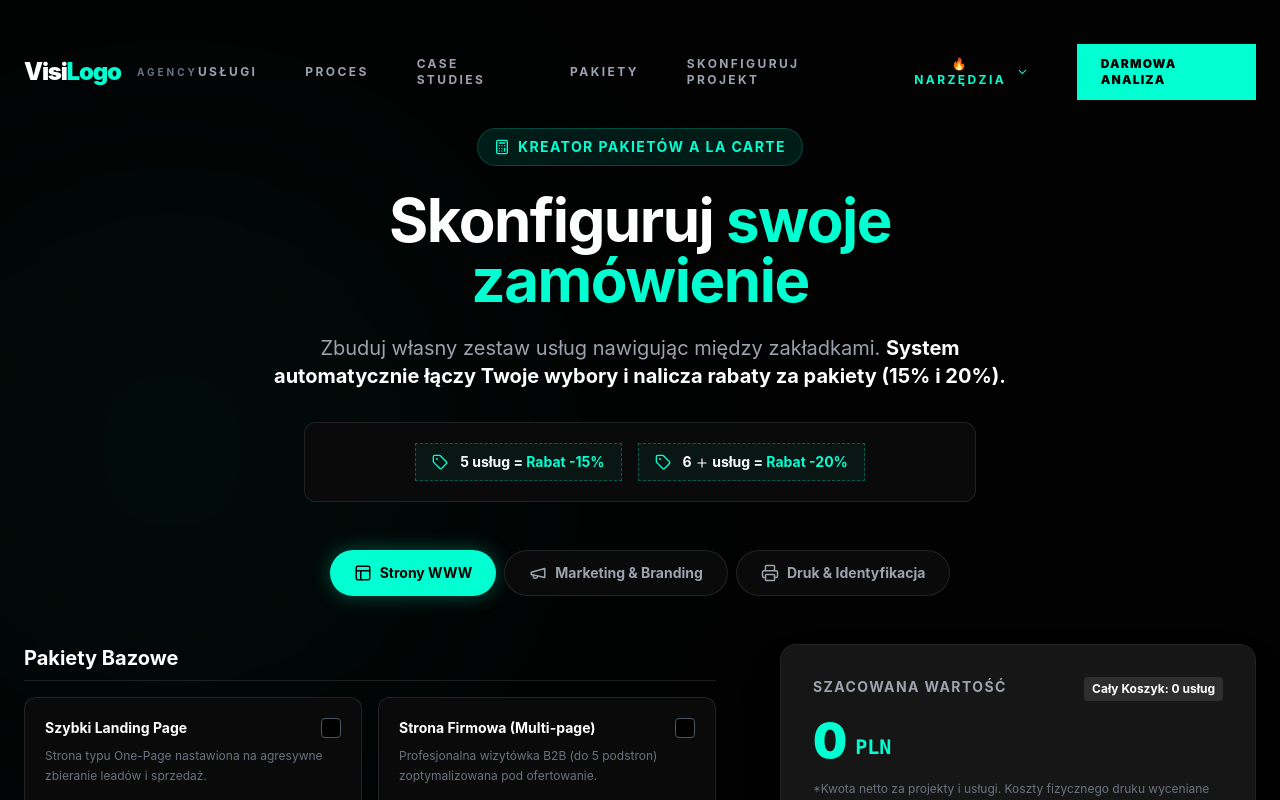
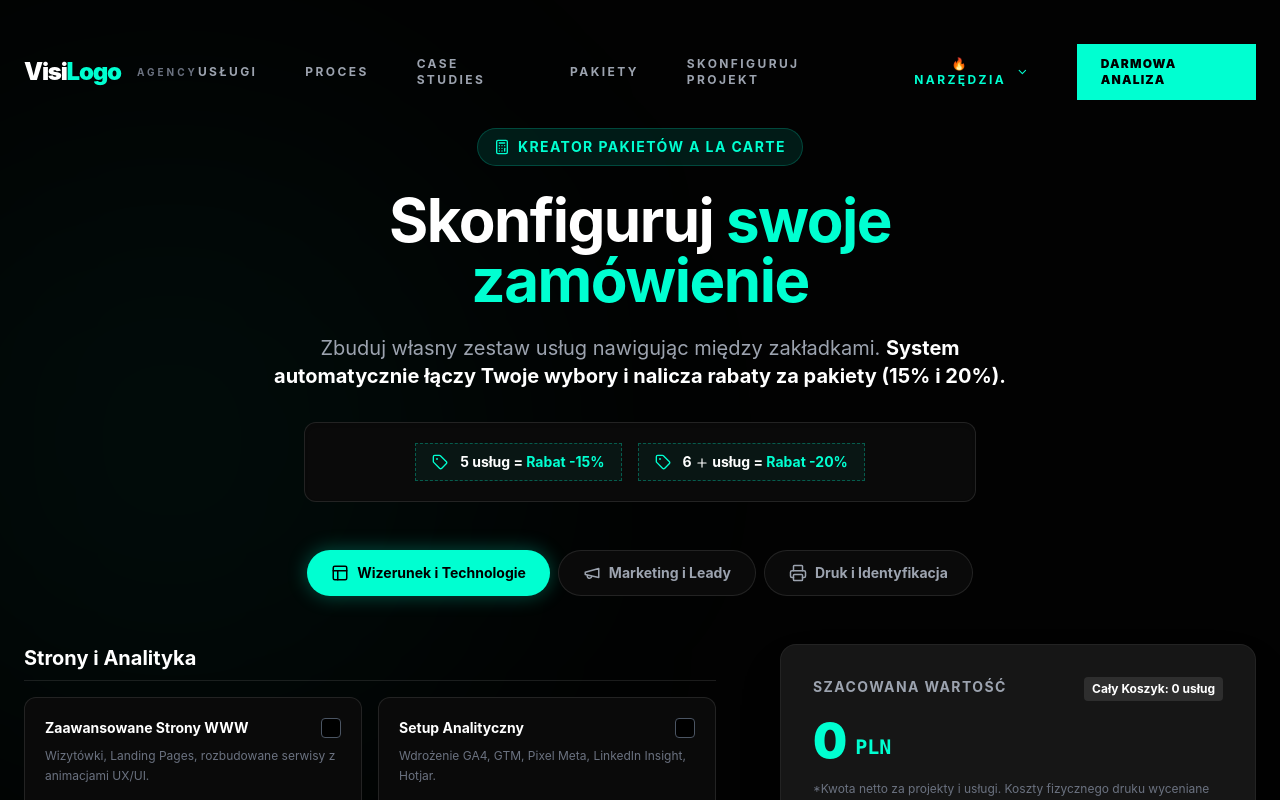
Before and after one commit to michalfbi/visilogo, a React (Create React App) app in the folder frontend/: page /skonfiguruj-projekt in a window 1280 px wide. Shown: the top 800 px of the page. Built offline with nearby package versions, Linux system fonts and the light colour scheme.

Commit message:
fix: przywrocenie prawidlowych cen do konfiguratora

```diff
--- a/frontend/src/components/Configurator.jsx
+++ b/frontend/src/components/Configurator.jsx
@@ -4,47 +4,40 @@ import { Calculator, Check, ArrowRight, Loader2, ShieldCheck, Mail, User, Phone,
 
 const WEBHOOK_URL = "https://hook.eu1.make.com/we5gnbk29ew8kcg4s64vi1xon7ig4pjs";
 
-// Zaktualizowana lista usług z podziałem na TABY
+// Lista usług DOKŁADNIE taka sama jak na stronie głównej w sekcji "A la carte"
 const servicesList = [
-  // --- TAB 1: STRONY WWW ---
-  { id: 'web_lp', tab: 'Strony WWW', category: 'Pakiety Bazowe', name: 'Szybki Landing Page', price: 1500, desc: 'Strona typu One-Page nastawiona na agresywne zbieranie leadów i sprzedaż.' },
-  { id: 'web_biz', tab: 'Strony WWW', category: 'Pakiety Bazowe', name: 'Strona Firmowa (Multi-page)', price: 2900, desc: 'Profesjonalna wizytówka B2B (do 5 podstron) zoptymalizowana pod ofertowanie.' },
-  { id: 'web_pro', tab: 'Strony WWW', category: 'Pakiety Bazowe', name: 'Rozbudowany Serwis (Premium)', price: 4900, desc: 'Zaawansowana strona z nieszablonowymi animacjami i rozbudowaną architekturą UX.' },
-  { id: 'web_ecom', tab: 'Strony WWW', category: 'Pakiety Bazowe', name: 'Sklep E-commerce', price: 6500, desc: 'Gotowy do sprzedaży sklep internetowy z integracją płatności i logistyki.' },
+  // --- TAB 1: Wizerunek i Technologie ---
+  { id: 'www', tab: 'Wizerunek i Technologie', category: 'Strony i Analityka', name: 'Zaawansowane Strony WWW', price: 600, desc: 'Wizytówki, Landing Pages, rozbudowane serwisy z animacjami UX/UI.' },
+  { id: 'brand', tab: 'Wizerunek i Technologie', category: 'Identyfikacja', name: 'Kompleksowy Branding', price: 990, desc: 'Logo, księga znaku, dobór typografii, paleta barw, Key Visual.' },
+  { id: 'copy', tab: 'Wizerunek i Technologie', category: 'Treści', name: 'Copywriting Biznesowy', price: 600, desc: 'Perswazyjne teksty na stronę zbijające obiekcje klienta B2B.' },
+  { id: 'analytics', tab: 'Wizerunek i Technologie', category: 'Strony i Analityka', name: 'Setup Analityczny', price: 500, desc: 'Wdrożenie GA4, GTM, Pixel Meta, LinkedIn Insight, Hotjar.' },
 
-  { id: 'mod_cms', tab: 'Strony WWW', category: 'Moduły Dodatkowe', name: 'Panel CMS (Samodzielna Edycja)', price: 1000, desc: 'Możliwość łatwego zarządzania treścią i prowadzenia firmowego bloga.' },
-  { id: 'mod_lang', tab: 'Strony WWW', category: 'Moduły Dodatkowe', name: 'Dodatkowa Wersja Językowa', price: 800, desc: 'Pełne wdrożenie wielojęzyczności wraz ze strukturą techniczną SEO.' },
-  { id: 'mod_calc', tab: 'Strony WWW', category: 'Moduły Dodatkowe', name: 'Dedykowany Kalkulator / System Rezerwacji', price: 800, desc: 'Interaktywne narzędzie do wyceny lub rezerwacji usług online.' },
+  // --- TAB 2: Marketing i Leady ---
+  { id: 'google_ads', tab: 'Marketing i Leady', category: 'Płatne Kampanie', name: 'Kampanie Google Ads', price: 600, desc: 'Sieć wyszukiwania (Search), lokalne, dynamiczne (DSA).' },
+  { id: 'social_ads', tab: 'Marketing i Leady', category: 'Płatne Kampanie', name: 'Social Media Ads', price: 600, desc: 'Precyzyjne docieranie do decydentów B2B (Meta/LinkedIn).' },
+  { id: 'funnels', tab: 'Marketing i Leady', category: 'Płatne Kampanie', name: 'Retargeting & Lejki', price: 800, desc: 'Ścieżki konwersji, formularze kwalifikujące, kampanie przypominające.' },
+  { id: 'social_mgmt', tab: 'Marketing i Leady', category: 'Usługi Lokalne i SEO', name: 'Prowadzenie Social Media', price: 350, desc: 'Spójne wizualnie posty FB/LinkedIn (ok. 4 szt/mc).' },
+  { id: 'gmb', tab: 'Marketing i Leady', category: 'Usługi Lokalne i SEO', name: 'Wizytówka Google', price: 200, desc: 'Optymalizacja profilu, nasycenie frazami, tarcza ochronna.' },
+  { id: 'seo_article', tab: 'Marketing i Leady', category: 'Usługi Lokalne i SEO', name: 'Artykuł SEO na bloga', price: 150, desc: 'Eksperckie treści budujące widoczność w wyszukiwarce.' },
 
-  // --- TAB 2: MARKETING & BRANDING ---
-  { id: 'brand', tab: 'Marketing & Branding', category: 'Wizerunek i Analityka', name: 'Kompleksowy Branding', price: 990, desc: 'Logo, księga znaku, dobór typografii, paleta barw, Key Visual.' },
-  { id: 'copy', tab: 'Marketing & Branding', category: 'Wizerunek i Analityka', name: 'Copywriting Biznesowy B2B', price: 600, desc: 'Perswazyjne teksty zbijające obiekcje na Twoją stronę.' },
-  { id: 'analytics', tab: 'Marketing & Branding', category: 'Wizerunek i Analityka', name: 'Pełny Setup Analityczny', price: 500, desc: 'GA4, GTM, Pixel Meta, LinkedIn Insight, Hotjar.' },
-  { id: 'google_ads', tab: 'Marketing & Branding', category: 'Akwizycja i Leady', name: 'Kampanie Google Ads', price: 600, desc: 'Sieć wyszukiwania (Search), lokalne, dynamiczne (DSA).' },
-  { id: 'social_ads', tab: 'Marketing & Branding', category: 'Akwizycja i Leady', name: 'Social Media Ads (Meta/LinkedIn)', price: 600, desc: 'Precyzyjne docieranie do decydentów B2B.' },
-  { id: 'funnels', tab: 'Marketing & Branding', category: 'Akwizycja i Leady', name: 'Retargeting & Lejki', price: 800, desc: 'Ścieżki konwersji, formularze kwalifikujące, kampanie przypominające.' },
-  { id: 'social_mgmt', tab: 'Marketing & Branding', category: 'Social Media i SEO', name: 'Prowadzenie Social Media', price: 350, desc: 'Spójne wizualnie posty FB/LinkedIn (ok. 4 szt/mc).' },
-  { id: 'gmb', tab: 'Marketing & Branding', category: 'Social Media i SEO', name: 'Optymalizacja Wizytówki Google', price: 200, desc: 'Nasycenie frazami, tarcza ochronna, odpowiadanie na opinie.' },
-  { id: 'seo_article', tab: 'Marketing & Branding', category: 'Social Media i SEO', name: 'Artykuł SEO na bloga', price: 150, desc: 'Eksperckie treści budujące widoczność w wyszukiwarce.' },
-
-  // --- TAB 3: DRUK & IDENTYFIKACJA ---
-  { id: 'print_wizytowki', tab: 'Druk & Identyfikacja', category: 'Materiały Reklamowe', name: 'Wizytówki (Projekt)', price: 250, desc: 'Indywidualny projekt graficzny. Koszt druku wyceniany osobno.' },
-  { id: 'print_ulotki', tab: 'Druk & Identyfikacja', category: 'Materiały Reklamowe', name: 'Ulotki (Projekt)', price: 250, desc: 'Skuteczny projekt graficzny ulotki. Koszt druku wyceniany osobno.' },
-  { id: 'print_bannery', tab: 'Druk & Identyfikacja', category: 'Materiały Reklamowe', name: 'Bannery Reklamowe (Projekt)', price: 250, desc: 'Projekt reklamy wielkoformatowej. Koszt druku wyceniany osobno.' },
-  { id: 'print_teczki', tab: 'Druk & Identyfikacja', category: 'Materiały Reklamowe', name: 'Teczki Firmowe (Projekt)', price: 250, desc: 'Projekt profesjonalnych teczek ofertowych. Koszt druku wyceniany osobno.' },
-  { id: 'print_koszulki', tab: 'Druk & Identyfikacja', category: 'Materiały Reklamowe', name: 'Koszulki Firmowe (Projekt)', price: 250, desc: 'Projekt nadruku na odzież roboczą/reklamową. Koszt materiału wyceniany osobno.' },
-  { id: 'print_czapki', tab: 'Druk & Identyfikacja', category: 'Materiały Reklamowe', name: 'Czapki z Logo (Projekt)', price: 250, desc: 'Projekt haftu lub nadruku. Koszt materiału i realizacji wyceniany osobno.' },
-  { id: 'print_pojazd', tab: 'Druk & Identyfikacja', category: 'Oklejanie Floty', name: 'Oklejanie Pojazdu (Projekt)', price: 800, desc: 'Zaawansowany projekt graficzny na auto firmowe. Aplikacja folii wyceniana osobno.' }
+  // --- TAB 3: Druk i Identyfikacja ---
+  { id: 'print_wizytowki', tab: 'Druk i Identyfikacja', category: 'Materiały Reklamowe', name: 'Wizytówki (Projekt)', price: 250, desc: 'Indywidualny projekt graficzny. Koszt druku wyceniany osobno.' },
+  { id: 'print_ulotki', tab: 'Druk i Identyfikacja', category: 'Materiały Reklamowe', name: 'Ulotki (Projekt)', price: 250, desc: 'Skuteczny projekt graficzny ulotki. Koszt druku wyceniany osobno.' },
+  { id: 'print_bannery', tab: 'Druk i Identyfikacja', category: 'Materiały Reklamowe', name: 'Bannery Reklamowe (Projekt)', price: 250, desc: 'Projekt reklamy wielkoformatowej. Koszt druku wyceniany osobno.' },
+  { id: 'print_teczki', tab: 'Druk i Identyfikacja', category: 'Materiały Reklamowe', name: 'Teczki Firmowe (Projekt)', price: 250, desc: 'Projekt profesjonalnych teczek ofertowych. Koszt druku wyceniany osobno.' },
+  { id: 'print_koszulki', tab: 'Druk i Identyfikacja', category: 'Materiały Reklamowe', name: 'Koszulki Firmowe (Projekt)', price: 250, desc: 'Projekt nadruku na odzież roboczą/reklamową. Koszt materiału wyceniany osobno.' },
+  { id: 'print_czapki', tab: 'Druk i Identyfikacja', category: 'Materiały Reklamowe', name: 'Czapki z Logo (Projekt)', price: 250, desc: 'Projekt haftu lub nadruku. Koszt materiału wyceniany osobno.' },
+  { id: 'print_pojazd', tab: 'Druk i Identyfikacja', category: 'Oklejanie Floty', name: 'Oklejanie Pojazdu (Projekt)', price: 800, desc: 'Zaawansowany projekt graficzny na auto firmowe. Aplikacja folii wyceniana osobno.' }
 ];
 
 const tabs = [
-  { id: 'Strony WWW', icon: Layout },
-  { id: 'Marketing & Branding', icon: Megaphone },
-  { id: 'Druk & Identyfikacja', icon: Printer }
+  { id: 'Wizerunek i Technologie', icon: Layout },
+  { id: 'Marketing i Leady', icon: Megaphone },
+  { id: 'Druk i Identyfikacja', icon: Printer }
 ];
 
 const Configurator = () => {
-  const [activeTab, setActiveTab] = useState('Strony WWW');
+  const [activeTab, setActiveTab] = useState('Wizerunek i Technologie');
   const [selectedServices, setSelectedServices] = useState([]);
   const [status, setStatus] = useState('idle');
   const [formData, setFormData] = useState({ name: '', email: '', phone: '' });
@@ -59,7 +52,7 @@ const Configurator = () => {
     setFormData({ ...formData, [e.target.name]: e.target.value });
   };
 
-  // Logika rabatowa (liczona globalnie ze wszystkich zakładek)
+  // Logika rabatowa
   const count = selectedServices.length;
   let discountPercent = 0;
   if (count > 5) {
@@ -164,7 +157,7 @@ const Configurator = () => {
 
           {/* LISTA USŁUG DLA AKTYWNEJ ZAKŁADKI */}
           <motion.div
-            key={activeTab} // resetuje animacje przy zmianie taba
+            key={activeTab}
             initial={{ opacity: 0, x: -20 }} animate={{ opacity: 1, x: 0 }} transition={{ duration: 0.3 }}
             className="lg:col-span-7 space-y-10"
           >
@@ -194,7 +187,7 @@ const Configurator = () => {
             ))}
           </motion.div>
 
-          {/* PANEL KOSZYKA (Zostaje w miejscu podczas zmiany zakładek) */}
+          {/* PANEL KOSZYKA */}
           <div className="lg:col-span-5">
             <div className="bg-[#0A0A0A] border border-white/10 rounded-2xl shadow-2xl sticky top-32 overflow-hidden">
               <div className="p-8 border-b border-white/10 bg-white/5">
```
